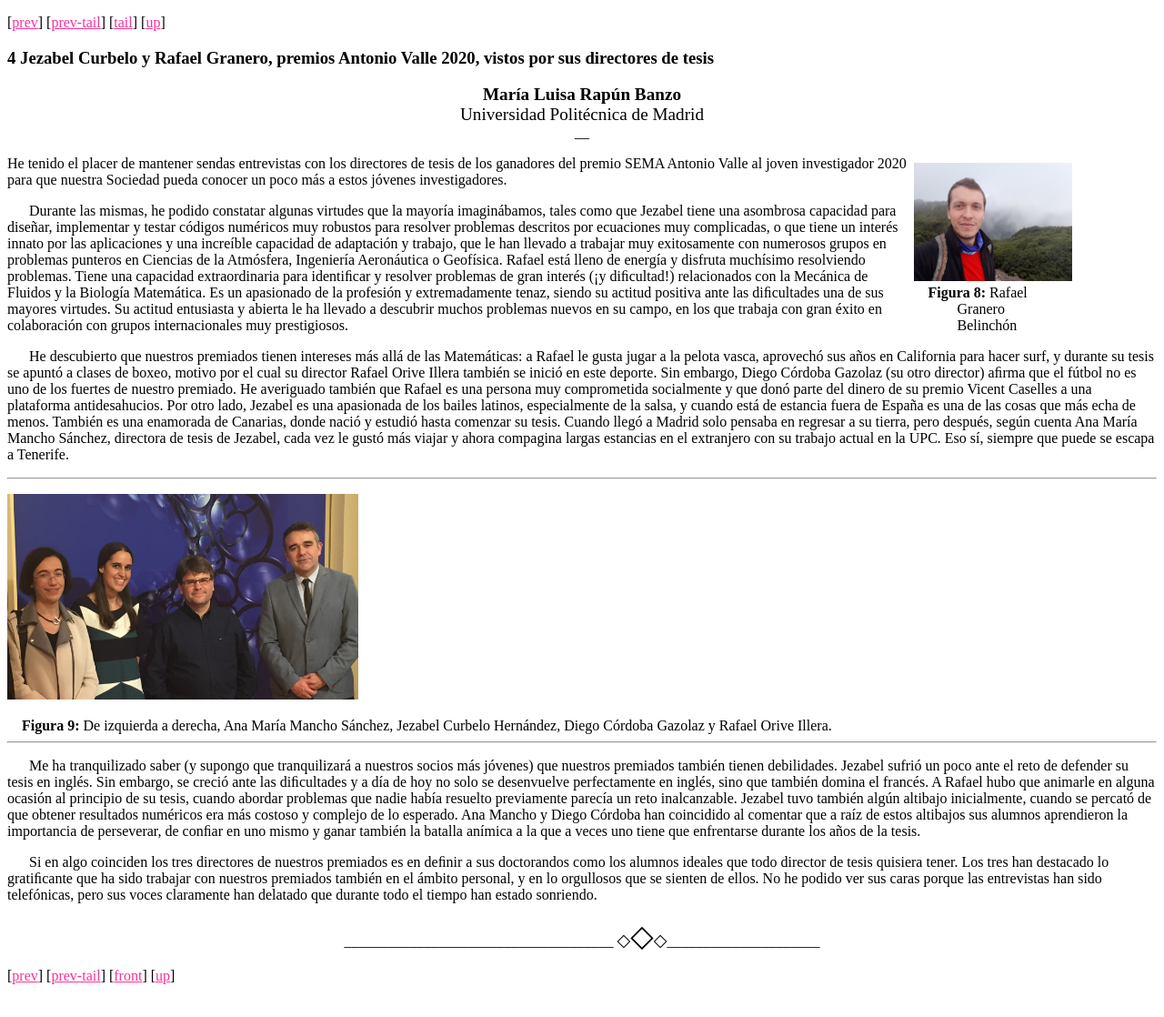
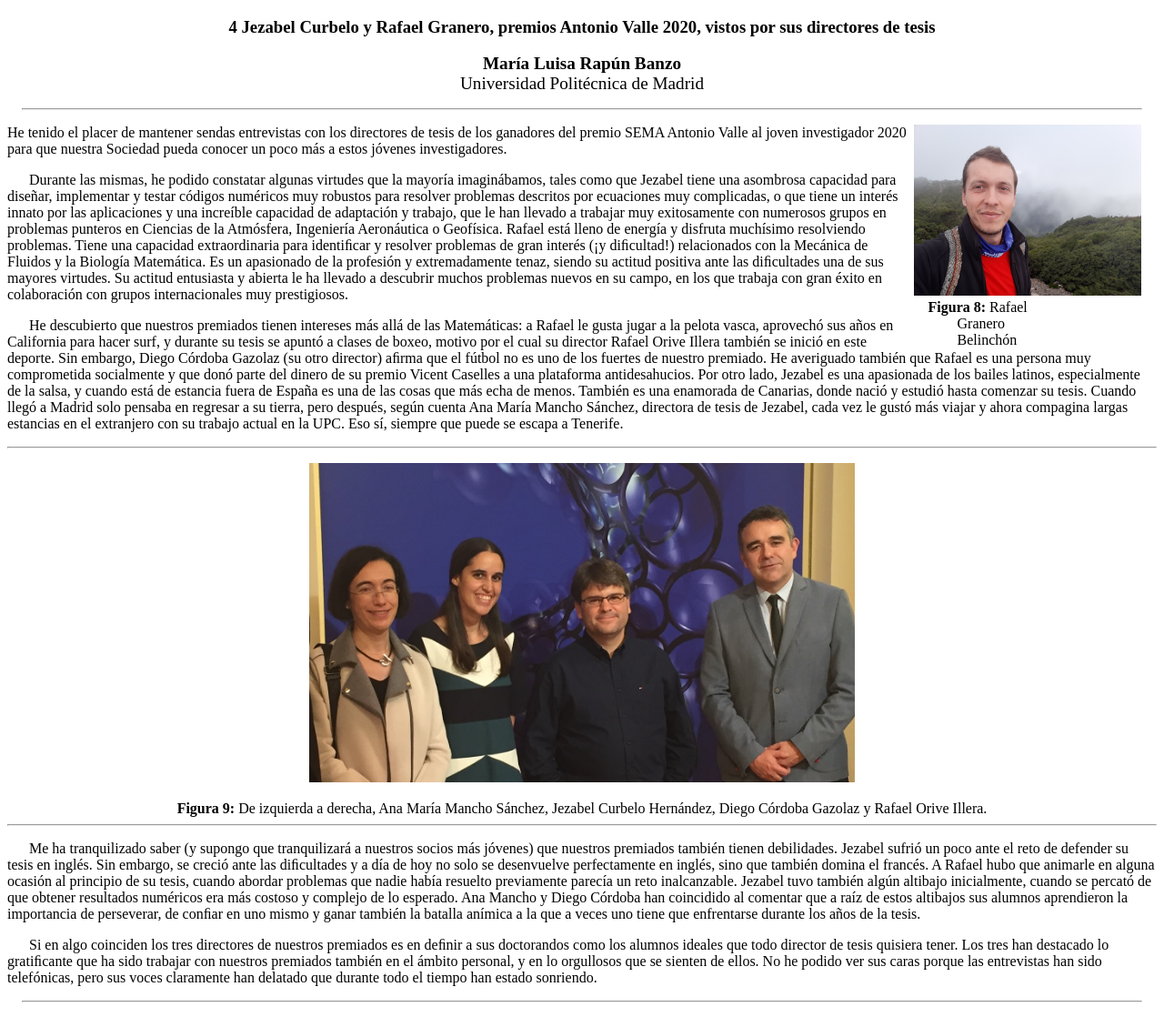
Before and after one commit to BoletinSEMA/boletin25, a plain HTML site: page boletin25se4.html in a window 1280 px wide. Shown: the whole page at 91% size. Drawn offline with nearby package versions, Linux system fonts and the light colour scheme; some packages are replaced by stand-ins of ours.

Commit message:
Cambios secciones 4,5

```diff
--- a/boletin25se4.html
+++ b/boletin25se4.html
@@ -13,12 +13,8 @@ src="http://cdn.mathjax.org/mathjax/latest/MathJax.js?config=TeX-AMS-MML_HTMLorM
 </style>
 </head><body
 >
-   <!--l. 1--><div class="crosslinks"><p class="noindent">[<a
-href="boletin25se3.html" >prev</a>] [<a
-href="boletin25se3.html#tailboletin25se3.html" >prev-tail</a>] [<a
-href="#tailboletin25se4.html">tail</a>] [<a
-href="# "  >up</a>] </p></div>
-   <h3 class="sectionHead"><span class="titlemark">4   </span> <a
+   <!--l. 1-->
+   <h3 class="sectionHead" align="center"><span class="titlemark">4   </span> <a
  id="x7-190004"></a>Jezabel Curbelo y Rafael Granero, premios Antonio Valle 2020, vistos por sus directores
 de tesis</h3>
 <div class="center"
@@ -34,11 +30,11 @@ class="ecbx-1200">n Banzo</span><br />
 class="ecrm-1200">Universidad Polit</span><span
 class="ecrm-1200">é</span><span
 class="ecrm-1200">cnica de Madrid</span><br />
-__</p></div>
+</p><hr></div>
    <div class="wrapfig-r"><a
  id="x7-19001r8"></a><img
 src="./figuras/RafaelGranero2.jpg" alt="PIC"
-width="174" height="130"  />
+width="250" />
 <br /> <div class="caption"
 ><span class="id">Figura 8: </span><span
 class="content">Rafael Granero Belinchón</span></div><!--tex4ht:label?: x7-19001r8 -->    </div>
@@ -78,7 +74,7 @@ Jezabel, cada vez le gustó más viajar y ahora compagina largas estancias en el
 extranjero con su trabajo actual en la UPC. Eso sí, siempre que puede se escapa a
 Tenerife.
 </p>
-   <hr class="figure" /><div class="figure"
+   <hr class="figure" /><div class="figure" align="center"
 >
 
 
@@ -90,8 +86,8 @@ Tenerife.
 
 <!--l. 23--><p class="noindent" ><img
 src="./figuras/bbva2.jpg" alt="PIC"
-width="386" height="226"  />
-<br /> </p><div class="caption"
+width="600"  />
+<br /> </p><div class="caption" style="text-align:center"
 ><span class="id">Figura 9:  </span><span
 class="content">De  izquierda  a  derecha,  Ana  María  Mancho  Sánchez,  Jezabel  Curbelo
 Hernández, Diego Córdoba Gazolaz y Rafael Orive Illera.</span></div><!--tex4ht:label?: x7-19002r9 -->
@@ -121,10 +117,7 @@ sonriendo.
 <div class="center"
 >
 <!--l. 34--><p class="noindent" >
-</p><!--l. 35--><p class="noindent" >_____________________________________ <span
-class="cmsy-10x-x-120">◇</span><span
-class="cmsy-10x-x-207">◇</span><span
-class="cmsy-10x-x-120">◇</span>_____________________<br />
+</p><!--l. 35--><p class="noindent" ><hr>
 </p></div>
 <!--l. 114--><p class="indent" >
 
@@ -134,11 +127,7 @@ class="cmsy-10x-x-120">◇</span>_____________________<br />
 
 
 </p>
-   <!--l. 30--><div class="crosslinks"><p class="noindent">[<a
-href="boletin25se3.html" >prev</a>] [<a
-href="boletin25se3.html#tailboletin25se3.html" >prev-tail</a>] [<a
-href="boletin25se4.html" >front</a>] [<a
-href="# "  >up</a>] </p></div>
+   <!--l. 30-->
 <!--l. 30--><p class="indent" >   <a
  id="tailboletin25se4.html"></a> </p>
 </body>
```
Also changed, not shown: boletin25se5.html (+9 -26 lines).
